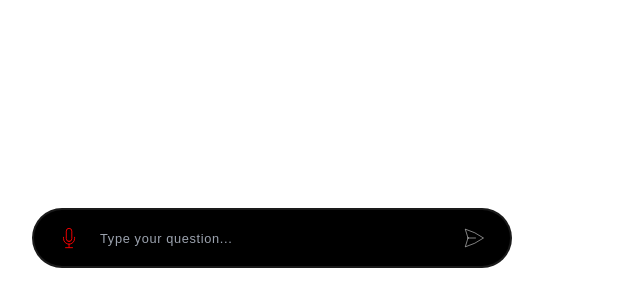
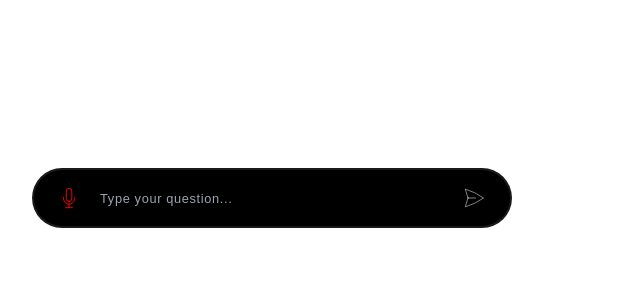
Before and after one commit to isijolatosin/bere-plus-widget, a React (Vite) app: page / in a window 1280 px wide. Shown: the part 500-800 px from the top of the page, without its empty margins (0-640 px from the left). Built offline with nearby package versions, Linux system fonts and the light colour scheme.

Commit message:
Update position prop to classname

```diff
--- a/src/App.jsx
+++ b/src/App.jsx
@@ -2,13 +2,9 @@ import React from "react";
 import { BEREPLUSWidget } from "./components/BEREPLUSWidget";
 import "./index.css";
 
-function App({ position = {}, auth }) {
-  const { offset, top, bottom, right, left } = position;
-
+function App({ className: providedClassnames, auth }) {
   return (
-    <div
-      className={`p-3 sm:p-5 h-fit w-full sm:w-fit ${offset} ${top} ${bottom} ${left} ${right}`}
-    >
+    <div className={`p-3 sm:p-5 h-fit w-full sm:w-fit ${providedClassnames}`}>
       <BEREPLUSWidget auth={auth} />
     </div>
   );
--- a/src/main.jsx
+++ b/src/main.jsx
@@ -22,6 +22,6 @@ window.BerePlusWidget = {
 
 // Automatically render for demo in dev
 initWidget("bere-plus--widget-container", {
-  position: { offset: "absolute", bottom: "bottom-0", left: "left-0" },
+  className: "absolute bottom-10 left-0 z-50",
   auth: { status: true, level: 2 },
 });
```
